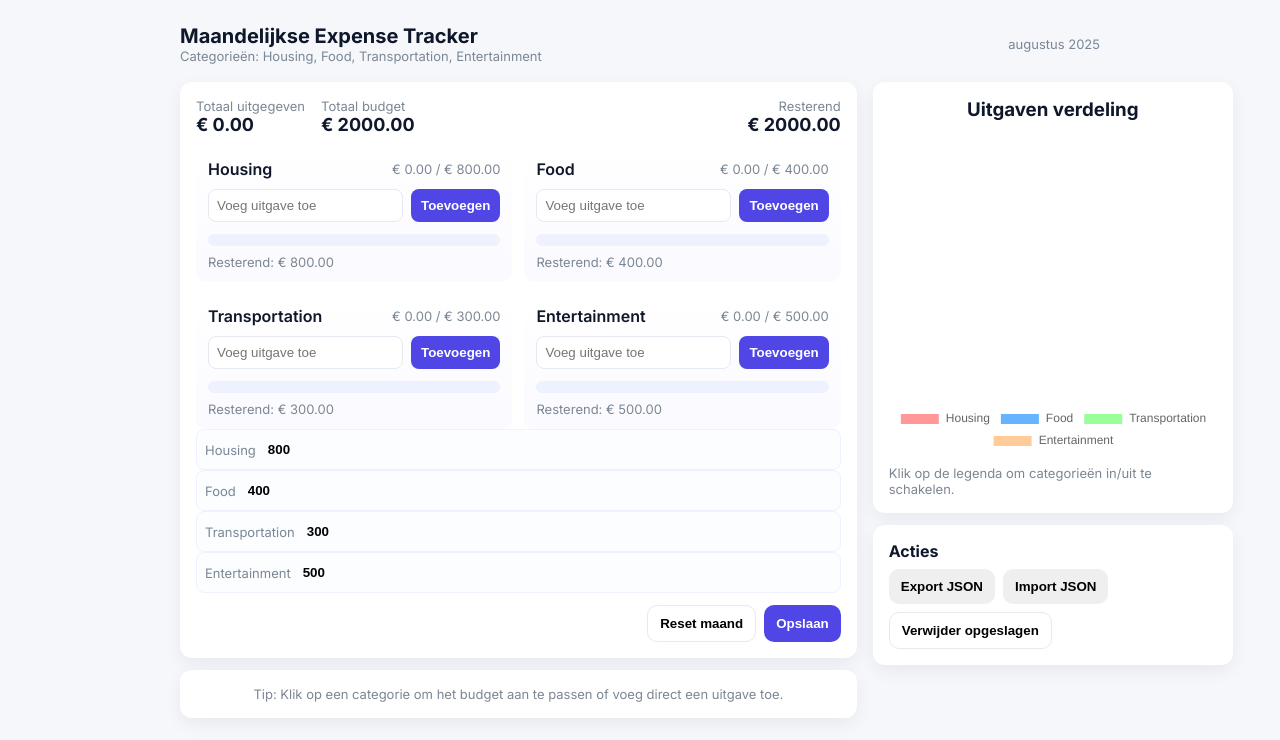
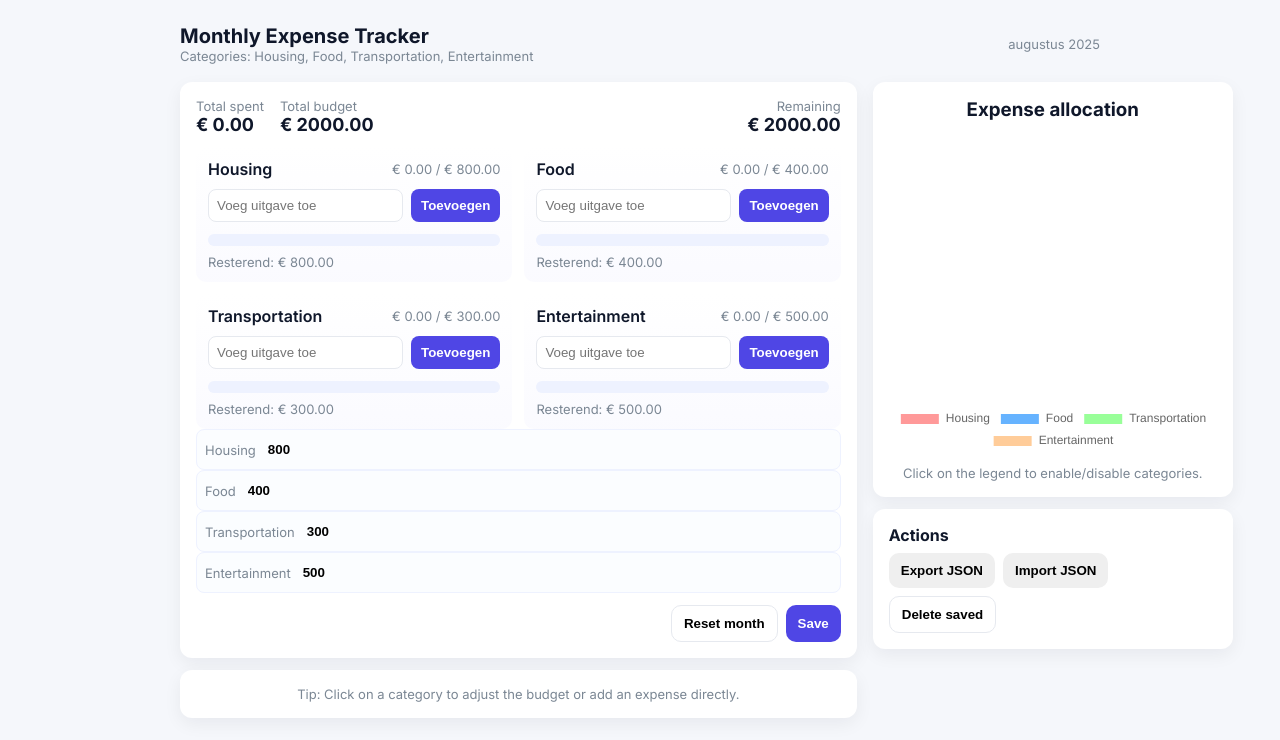
Before and after one commit to stefwxters/ExpenseTracker, a plain HTML site: page index.html in a window 1280 px wide. Drawn offline with nearby package versions, Linux system fonts and the light colour scheme.

Commit message:
Update index.html

```diff
--- a/index.html
+++ b/index.html
@@ -108,10 +108,10 @@
   <div class="container">
     <div class="header">
       <div class="title">
-        <h1>Maandelijkse Expense Tracker</h1>
-        <span class="subtitle">Categorieën: Housing, Food, Transportation, Entertainment</span>
+        <h1>Monthly Expense Tracker</h1>
+        <span class="subtitle">Categories: Housing, Food, Transportation, Entertainment</span>
       </div>
-      <div class="small muted" id="monthLabel">Maand</div>
+      <div class="small muted" id="monthLabel">Month</div>
     </div>
 
     <div class="grid">
@@ -121,17 +121,17 @@
           <div class="summary">
             <div class="totals">
               <div>
-                <div class="small">Totaal uitgegeven</div>
+                <div class="small">Total spent</div>
                 <div class="big">€ <span id="totalSpent">0.00</span></div>
               </div>
               <div>
-                <div class="small">Totaal budget</div>
+                <div class="small">Total budget</div>
                 <div class="big">€ <span id="totalBudget">0.00</span></div>
               </div>
             </div>
             <div class="space"></div>
             <div style="text-align:right">
-              <div class="small">Resterend</div>
+              <div class="small">Remaining</div>
               <div class="big">€ <span id="remaining">0.00</span></div>
             </div>
           </div>
@@ -145,34 +145,34 @@
           </div>
 
           <div class="footer-actions">
-            <button class="btn ghost" id="resetBtn">Reset maand</button>
-            <button class="btn primary" id="saveBtn">Opslaan</button>
+            <button class="btn ghost" id="resetBtn">Reset month</button>
+            <button class="btn primary" id="saveBtn">Save</button>
           </div>
         </div>
 
         <div style="height:12px"></div>
 
         <div class="card" style="text-align:center;font-size:13px;color:var(--muted)">
-          Tip: Klik op een categorie om het budget aan te passen of voeg direct een uitgave toe.
+          Tip: Click on a category to adjust the budget or add an expense directly.
         </div>
       </div>
 
       <!-- right: chart -->
       <div>
         <div class="card chart-area">
-          <h3 style="margin:0">Uitgaven verdeling</h3>
+          <h3 style="margin:0">Expense allocation</h3>
           <canvas id="pieChart" width="320" height="320" aria-label="Uitgaven verdeling" role="img"></canvas>
-          <div class="small muted">Klik op de legenda om categorieën in/uit te schakelen.</div>
+          <div class="small muted">Click on the legend to enable/disable categories.</div>
         </div>
 
         <div style="height:12px"></div>
 
         <div class="card">
-          <h4 style="margin:0 0 8px 0">Acties</h4>
+          <h4 style="margin:0 0 8px 0">Actions</h4>
           <div style="display:flex;gap:8px;flex-wrap:wrap">
             <button class="btn" id="exportBtn">Export JSON</button>
             <button class="btn" id="importBtn">Import JSON</button>
-            <button class="btn ghost" id="clearStorageBtn">Verwijder opgeslagen</button>
+            <button class="btn ghost" id="clearStorageBtn">Delete saved</button>
           </div>
         </div>
       </div>
```
